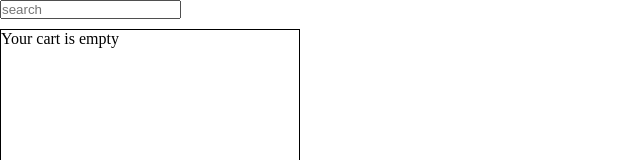
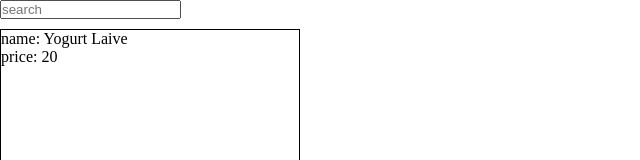
Before and after one commit to codefensory/shopping-cart-apollo, a Next.js app: page / in a window 1280 px wide. Shown: the top 160 px of the page, without its empty margins (0-640 px from the left). Built offline with nearby package versions, Linux system fonts and the light colour scheme.

Commit message:
simple demo items cart apollo-client

```diff
--- a/apollo/cache.ts
+++ b/apollo/cache.ts
@@ -1,5 +1,5 @@
 import { InMemoryCache } from "@apollo/client";
-import { products } from "./localstorage"
+import { cartProducts, products } from "./localstorage"
 
 const cache = new InMemoryCache({
   typePolicies: {
@@ -9,6 +9,11 @@
           read() {
             return products();
           }
+        },
+        cartProducts: {
+          read() {
+            return cartProducts();
+          }
         }
       }
     }
--- a/apollo/localstorage.ts
+++ b/apollo/localstorage.ts
@@ -9,3 +9,4 @@
 }]
 
 export const products = makeVar<ProductType[]>(productsInitValues);
+export const cartProducts = makeVar<ProductType[]>([...productsInitValues]);
--- a/components/pages/mainPage.tsx
+++ b/components/pages/mainPage.tsx
@@ -3,9 +3,9 @@
 
 import { useQuery, gql } from "@apollo/client"
 
-const DEMO_QUERY = gql`
-  query GetProducts {
-    products {
+const QUERY_CART_PRODUCTS = gql`
+  query GetCartProducts {
+    cartProducts {
         id
         name
         price
@@ -14,7 +14,7 @@
 `
 
 const MainPage: FunctionComponent = () => {
-  const { data, loading, error } = useQuery(DEMO_QUERY);
+  const { data } = useQuery(QUERY_CART_PRODUCTS);
 
   const handlerOnSearch = (searchText: string) => {
 
@@ -22,7 +22,7 @@
 
   return (
     <div>
-      <MainTemplate onSearch={handlerOnSearch} />
+      <MainTemplate cartItems={data?.cartProducts} onSearch={handlerOnSearch} />
     </div>
   )
 }
--- a/components/templates/mainTemplate.tsx
+++ b/components/templates/mainTemplate.tsx
@@ -1,13 +1,16 @@
 import { useState } from "react";
+import { ProductType } from "../../types/products";
 import CartAndProductsBox from "../organisms/cartAndProductsBox";
 import SearchBar from "../organisms/searchBar";
 
 type MainTemplateProps = {
   onSearch: (searchText: string) => void,
+  cartItems?: ProductType[],
+  searchItems?: ProductType[],
 }
 
 const MainTemplate = (props: MainTemplateProps) => {
-  const { onSearch } = props;
+  const { onSearch, cartItems, searchItems } = props;
   const [isClear, setIsClear] = useState(true);
 
   const handlerOnChangeIsClear = (isClear: boolean) => {
@@ -17,7 +20,10 @@
   return (
     <div>
       <SearchBar onChangeIsClear={handlerOnChangeIsClear} onSearch={onSearch} />
-      <CartAndProductsBox isClear={isClear} />
+      <CartAndProductsBox
+        cartItems={cartItems}
+        searchItems={searchItems}
+        isClear={isClear} />
     </div>
   )
 }
```
